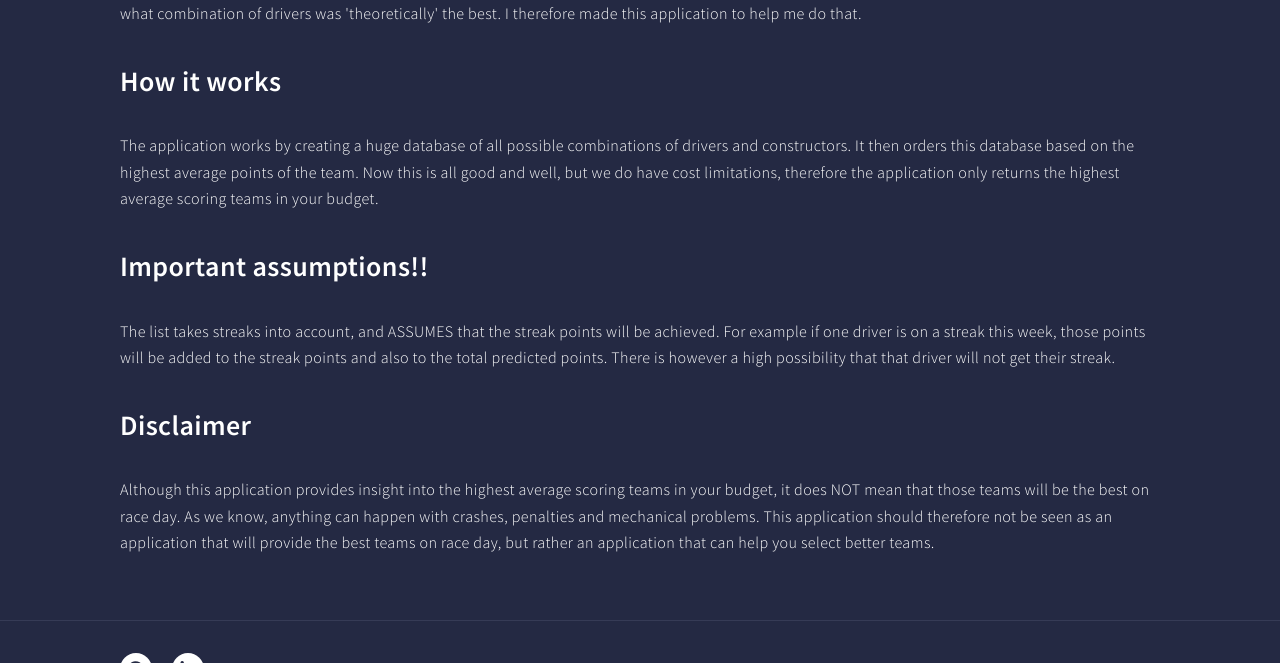
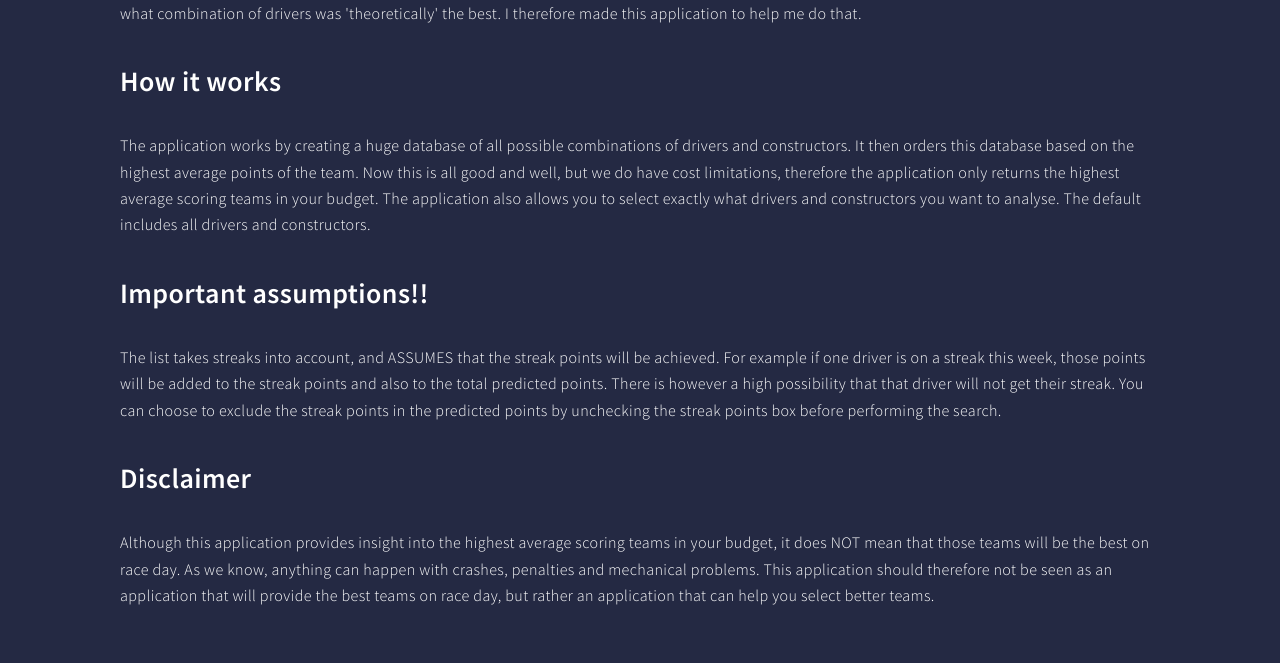
Before and after one commit to MitchellSparrow/F1-Fantasy-Team-Calculator, a Flask app: page /about/ in a window 1280 px wide. Shown: the part 330-993 px from the top of the page. Run offline with Flask 2, Linux system fonts and the light colour scheme.

Commit message:
added to the about page

```diff
--- a/templates/about.html
+++ b/templates/about.html
@@ -48,9 +48,9 @@
                             <h2 id="content">Why? Just why?</h2>
                             <p>This application was developed to try and help me do better in a formula 1 fantasy league. To put it nicely I was quite horrible so I wanted to find out what combination of drivers was 'theoretically' the best. I therefore made this application to help me do that. </p>
                             <h2 id="content">How it works</h2>
-                            <p>The application works by creating a huge database of all possible combinations of drivers and constructors. It then orders this database based on the highest average points of the team. Now this is all good and well, but we do have cost limitations, therefore the application only returns the highest average scoring teams in your budget.</p>
+                            <p>The application works by creating a huge database of all possible combinations of drivers and constructors. It then orders this database based on the highest average points of the team. Now this is all good and well, but we do have cost limitations, therefore the application only returns the highest average scoring teams in your budget. The application also allows you to select exactly what drivers and constructors you want to analyse. The default includes all drivers and constructors.</p>
                             <h2 id="content">Important assumptions!!</h2>
-                            <p>The list takes streaks into account, and ASSUMES that the streak points will be achieved. For example if one driver is on a streak this week, those points will be added to the streak points and also to the total predicted points. There is however a high possibility that that driver will not get their streak.</p>
+                            <p>The list takes streaks into account, and ASSUMES that the streak points will be achieved. For example if one driver is on a streak this week, those points will be added to the streak points and also to the total predicted points. There is however a high possibility that that driver will not get their streak. You can choose to exclude the streak points in the predicted points by unchecking the streak points box before performing the search.</p>
                             <h2 id="content">Disclaimer</h2>
                             <p>Although this application provides insight into the highest average scoring teams in your budget, it does NOT mean that those teams will be the best on race day. As we know, anything can happen with crashes, penalties and mechanical problems. This application should therefore not be seen as an application that will provide the best teams on race day, but rather an application that can help you select better teams.</p>
 
```
